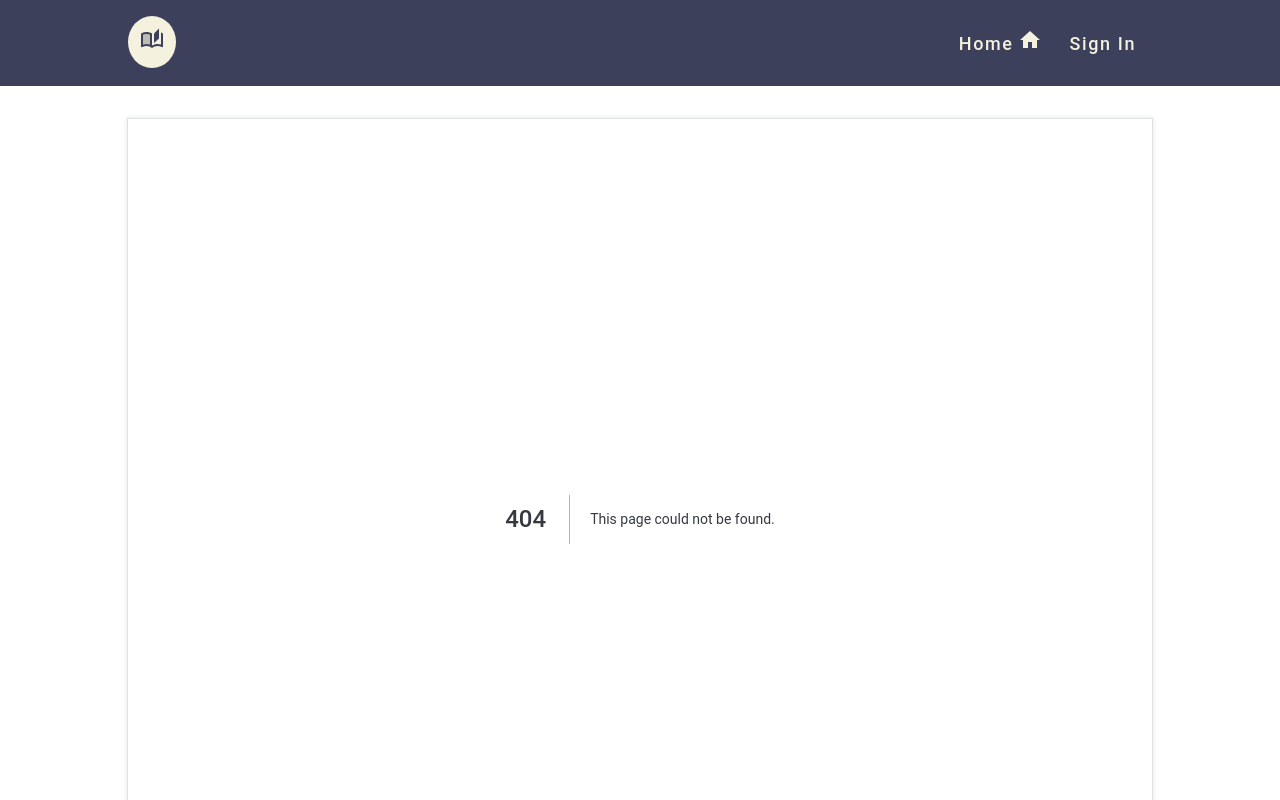
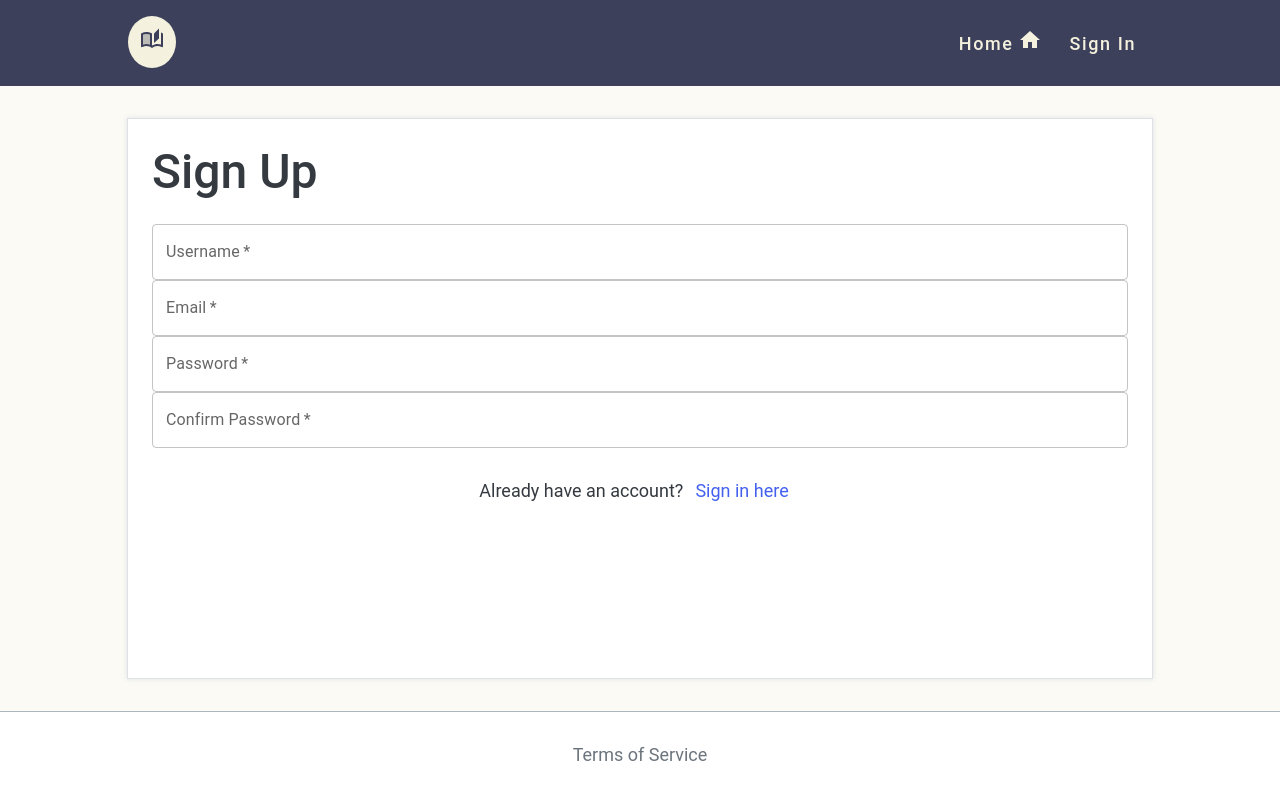
Before and after one commit to Sun-Mountain/shelf-esteem, a Next.js app: page /sign-up in a window 1280 px wide. Before the commit this address had no page. Shown: the top 800 px of the page. Built offline with nearby package versions, Linux system fonts and the light colour scheme.

Commit message:
adding controlled form

```diff
--- a/package.json
+++ b/package.json
@@ -24,6 +24,7 @@
     "next-auth": "^4.24.7",
     "react": "^18.2.0",
     "react-dom": "^18.2.0",
+    "react-hook-form": "^7.51.0",
     "styles": "link:@material-ui/core/styles",
     "yup": "^1.4.0"
   },
--- a/src/app/(public)/sign-in/page.tsx
+++ b/src/app/(public)/sign-in/page.tsx
@@ -4,6 +4,9 @@ const AuthSignIn = () => {
   return (
     <section>
       <h1>Sign In</h1>
+      <div className='auth-links-container'>
+        Do not have an account? <Link href='/sign-up'>Sign up here</Link>
+      </div>
     </section>
   )
 }
--- /dev/null
+++ b/src/app/(public)/sign-up/page.tsx
@@ -0,0 +1,16 @@
+import Link from "next/link";
+import SignUpForm from "@components/Forms/SignUpForm";
+
+const AuthSignUp = () => {
+  return (
+    <section>
+      <h1>Sign Up</h1>
+      <SignUpForm />
+      <div className='auth-links-container'>
+        Already have an account? <Link href='/sign-in'>Sign in here</Link>
+      </div>
+    </section>
+  )
+}
+
+export default AuthSignUp;
--- a/src/assets/style/_index.scss
+++ b/src/assets/style/_index.scss
@@ -3,6 +3,7 @@
 @import "general.scss";
 
 // Components
+@import "components/auth-forms.scss";
 @import "components/footer.scss";
 @import "components/main-nav.scss";
 
--- /dev/null
+++ b/src/assets/style/components/_auth-forms.scss
@@ -0,0 +1,14 @@
+.auth-links-container {
+  display: flex;
+  justify-content: center;
+  margin-top: 2rem;
+  padding: 0 1.5rem;
+
+  a {
+    margin: 0 .75rem;
+
+    &:hover {
+      border-bottom: 1px solid $accent;
+    }
+  }
+}
--- /dev/null
+++ b/src/components/Forms/SignUpForm.tsx
@@ -0,0 +1,90 @@
+'use client';
+
+import { FC } from "react";
+import { useForm } from "react-hook-form";
+import { useRouter } from "next/navigation";
+import Button from "@components/UI/Button";
+import TextField from "@components/UI/TextField";
+
+interface SignUpFormValues {
+  username: string;
+  email: string;
+  password: string;
+  passwordConfirm: string;
+}
+
+const SignUpForm: FC = () => {
+  const router = useRouter();
+  const {
+    register,
+    handleSubmit,
+    formState: { errors },
+    getValues
+  } = useForm<SignUpFormValues>({
+    defaultValues: {
+      username: '',
+      email: '',
+      password: '',
+      passwordConfirm: ''
+    },
+    mode: 'all'
+  });
+
+  const onSubmit = async (data: SignUpFormValues) => {
+    console.log(data);
+  }
+
+  return (
+    <div className="form-container">
+      <form onSubmit={handleSubmit(onSubmit)}>
+        <div className="input-container">
+          <TextField
+            {...register('username', { required: 'Username is required' })}
+            error={Boolean(errors.username)}
+            helperText={errors.username?.message}
+            label="Username"
+            placeholder="Enter your username"
+            required
+          />
+        </div>
+        <div className="input-container">
+          <TextField
+            {...register('email', { required: 'Email is required' })}
+            error={Boolean(errors.email)}
+            helperText={errors.email?.message}
+            label="Email"
+            placeholder="Enter your email"
+            required
+          />
+        </div>
+        <div className="input-container">
+          <TextField
+            {...register('password', { required: 'Password is required' })}
+            error={Boolean(errors.password)}
+            helperText={errors.password?.message}
+            label="Password"
+            placeholder="Enter your password"
+            required
+            type="password"
+          />
+        </div>
+        <div className="input-container">
+          <TextField
+            {...register('passwordConfirm', {
+              required: 'Password confirmation is required',
+              validate: (value) => value === getValues('password') || 'Passwords do not match'
+            })}
+            error={Boolean(errors.passwordConfirm)}
+            helperText={errors.passwordConfirm?.message}
+            label="Confirm Password"
+            placeholder="Confirm your password"
+            required
+            type="password"
+          />
+        </div>
+      </form>
+    </div>
+  )
+}
+
+export default SignUpForm;
```
Also changed, not shown: 1 other file (tests, documents, lock files or other folders).
